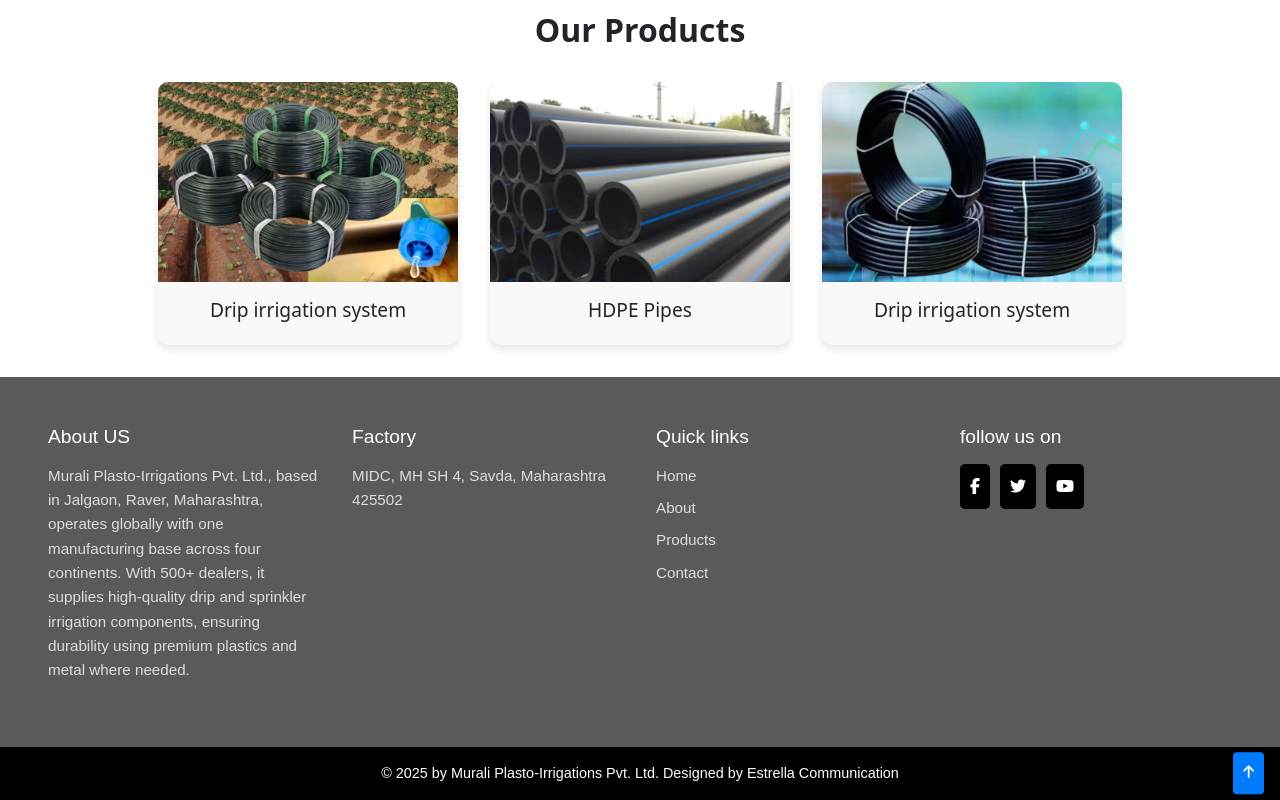
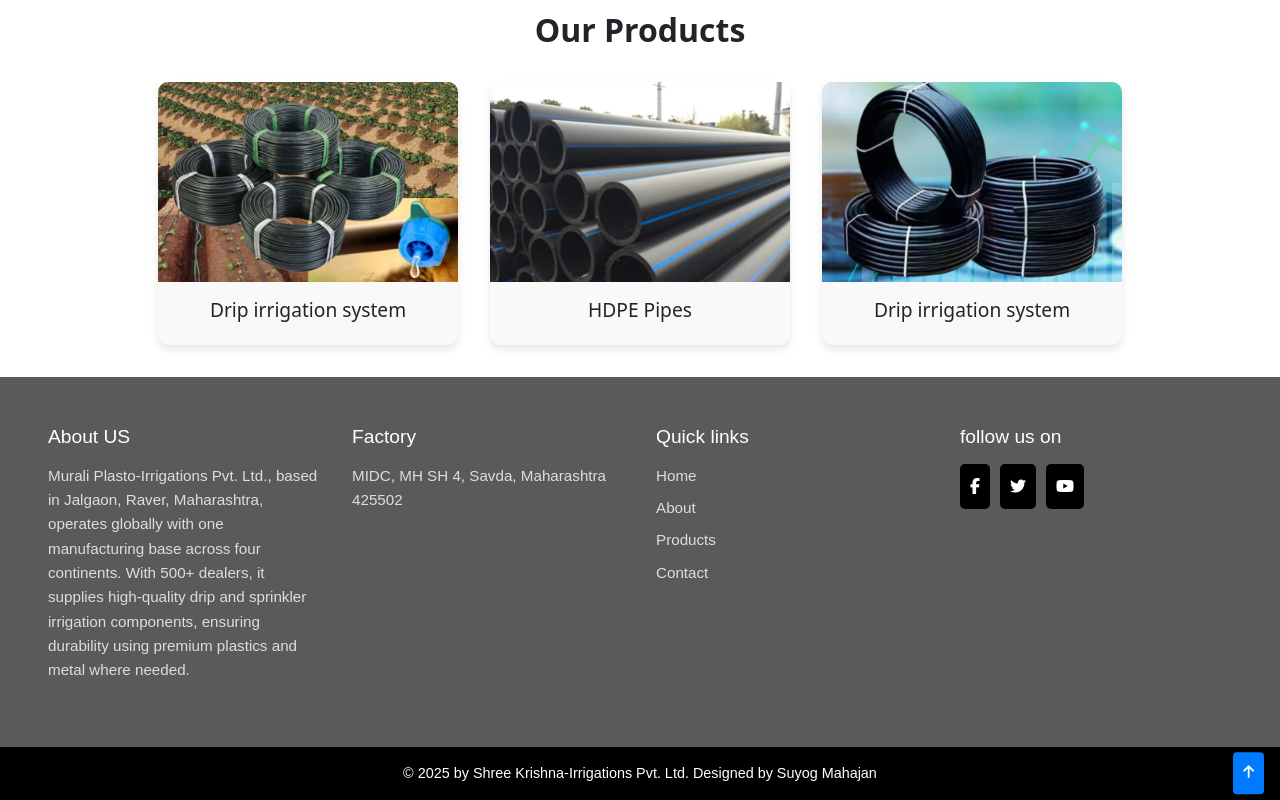
Before and after one commit to shubhamm1267/krishnairigation, an Angular app: page / in a window 1280 px wide. Shown: the part 1524-2324 px from the top of the page. Built offline with nearby package versions, Linux system fonts and the light colour scheme.

Commit message:
footer change

```diff
--- a/src/app/footer/footer.component.html
+++ b/src/app/footer/footer.component.html
@@ -34,7 +34,7 @@
     </div>
 
     <div class="footer-bottom">
-      © 2025 by Murali Plasto-Irrigations Pvt. Ltd. Designed by Estrella Communication
+      © 2025 by Shree Krishna-Irrigations Pvt. Ltd. Designed by Suyog Mahajan
       <a href="#" class="back-to-top"><i class="fas fa-arrow-up"></i></a>
     </div>
   </footer>
```
